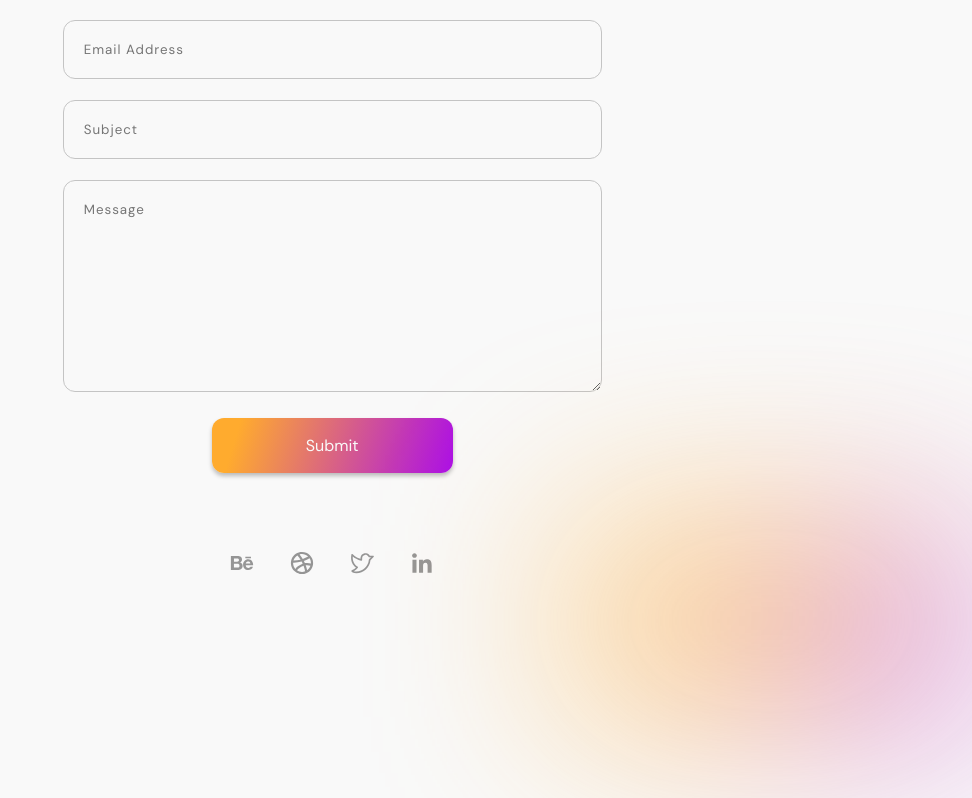
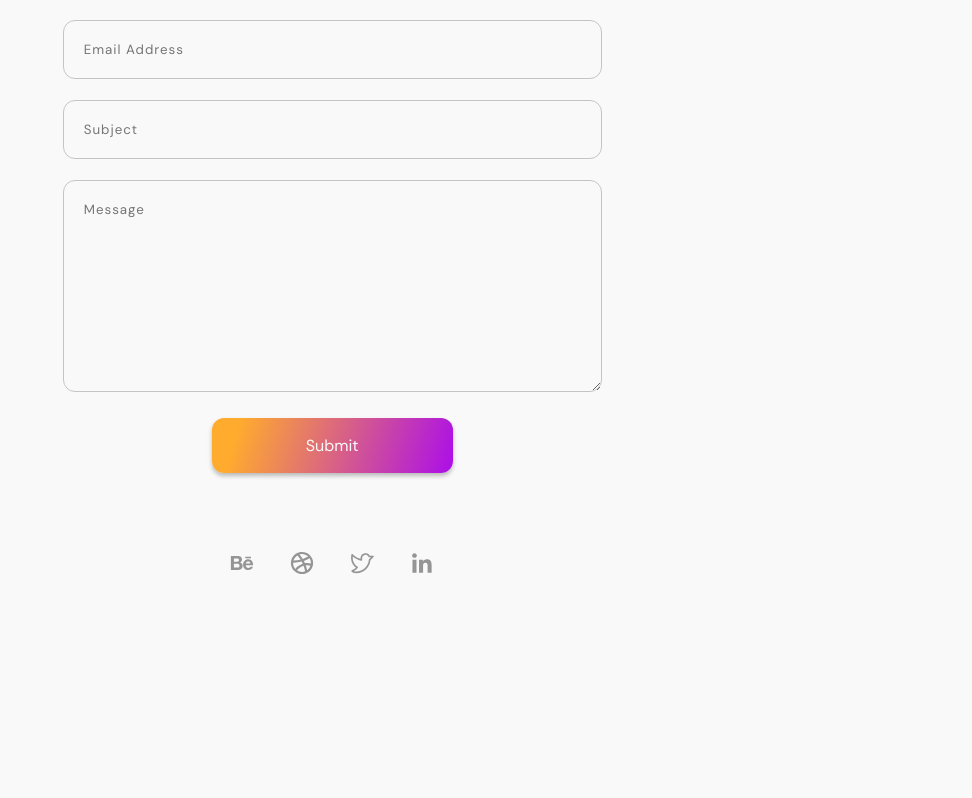
Before and after one commit to Kizito007/for-dozie, a React (Vite) app: page / in a window 1280 px wide. Shown: the part 3825-4623 px from the top of the page, without its empty margins (308-1280 px from the left). After the commit the page ends 4483 px from the top, so only its background shows below. Built offline with nearby package versions, Linux system fonts and the light colour scheme.

Commit message:
removed footer grad

```diff
--- a/src/App.jsx
+++ b/src/App.jsx
@@ -48,7 +48,7 @@ function App() {
       </Routes>
     </div>
     {/* <img className='ellipse' src={ellipseGr}/> */}
-    <div className="elllipse"></div>
+    {/* <div className="elllipse"></div> */}
     </ThemeProvider>
   )
 }
--- a/src/components/layouts/Footer.jsx
+++ b/src/components/layouts/Footer.jsx
@@ -9,7 +9,7 @@ import linked from "./in.svg"
 const Footer = () => {
   return (
     <div className='bottom'>
-      <p style={{ paddingTop: "70px" }}>
+      <p style={{ padding: "70px 0" }}>
         <a href="https://behance.net/marioedgar">
           <img src={beh}/>
         </a>
```
